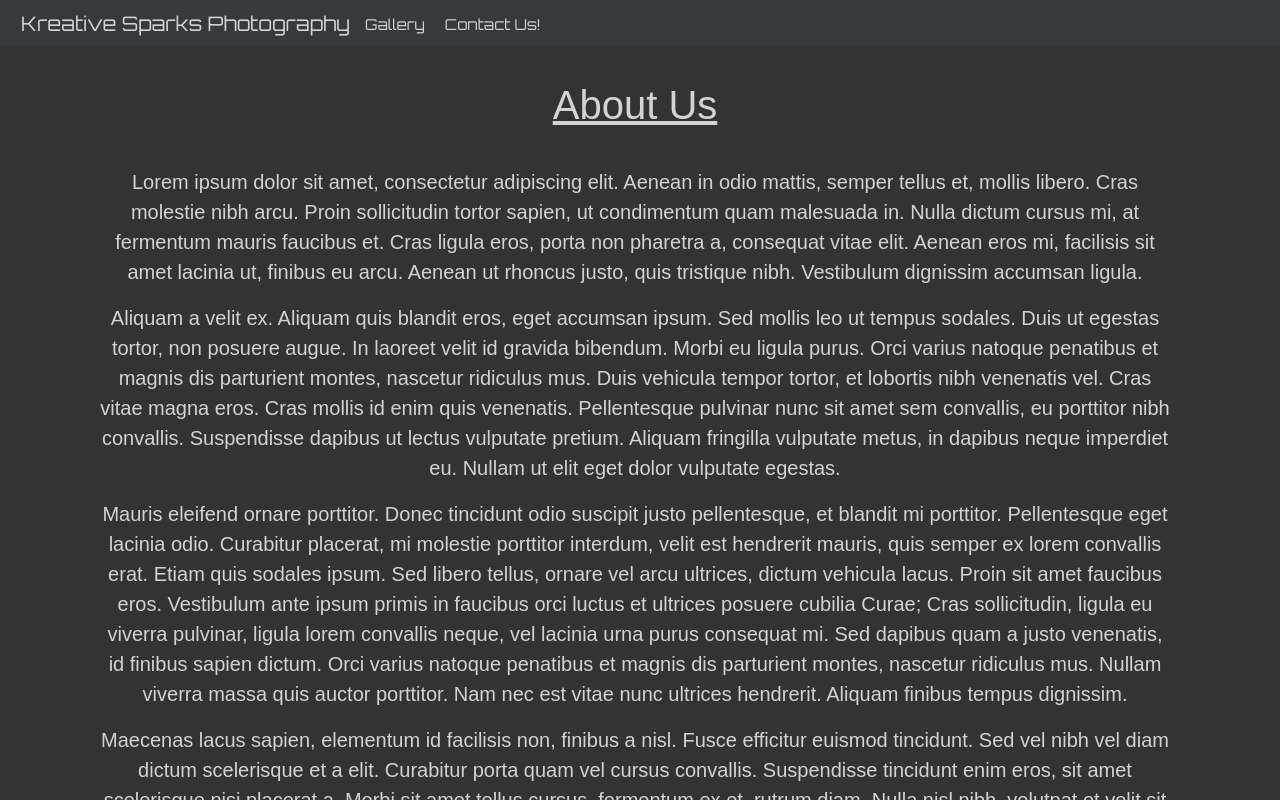
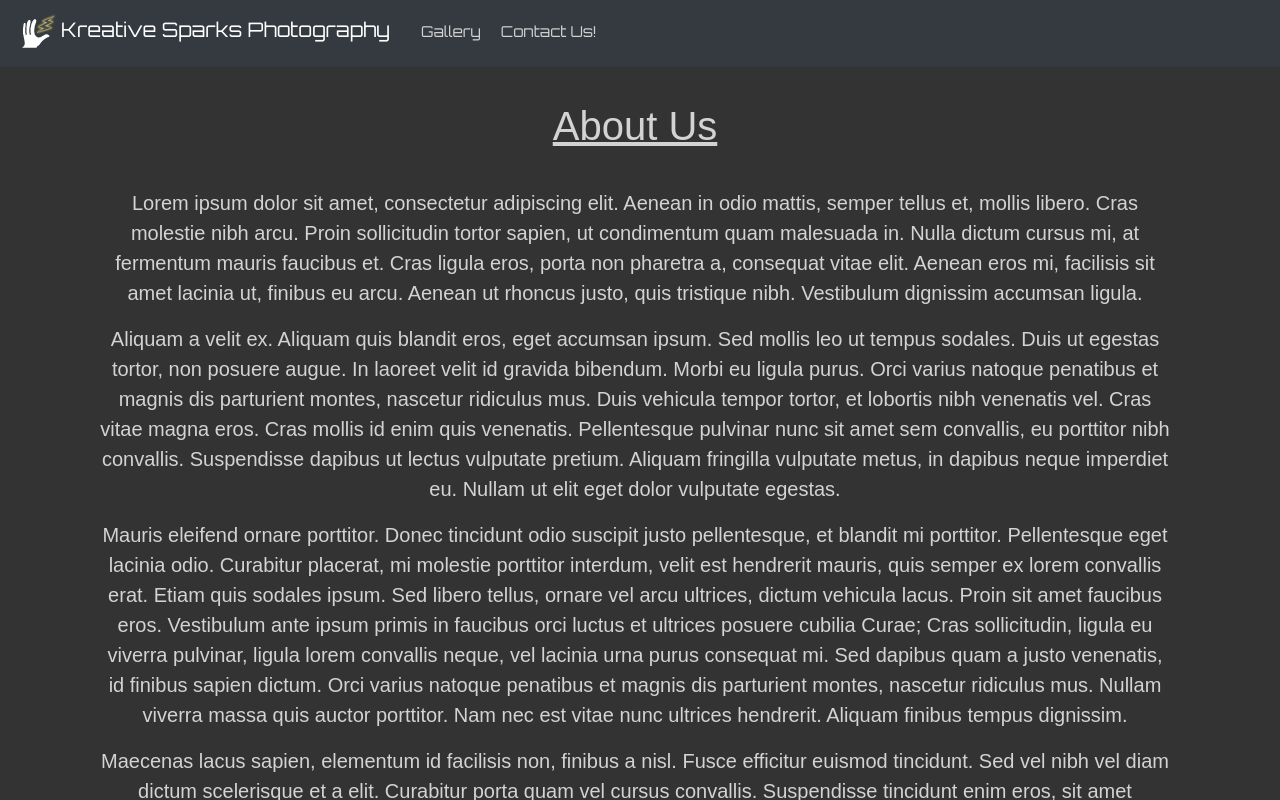
Before and after one commit to eponymz/kreativesparksphotography, a React (Create React App) app in the folder client/: page / in a window 1280 px wide. Shown: the top 800 px of the page. Built offline with nearby package versions, Linux system fonts and the light colour scheme; no server answers; a web font is replaced by a local one.

Commit message:
first presentable rough draft

```diff
--- a/client/public/index.html
+++ b/client/public/index.html
@@ -10,7 +10,7 @@
       homescreen on Android. See https://developers.google.com/web/fundamentals/engage-and-retain/web-app-manifest/
     -->
   <link rel="manifest" href="%PUBLIC_URL%/manifest.json">
-  <link rel="shortcut icon" href="%PUBLIC_URL%/favicon.ico">
+  <link rel="shortcut icon" href="%PUBLIC_URL%/bolt-spell-cast.png">
   <link href="https://fonts.googleapis.com/css?family=Lato|Monda|Orbitron" rel="stylesheet">
   <link rel="stylesheet" href="https://maxcdn.bootstrapcdn.com/bootstrap/4.0.0/css/bootstrap.min.css" integrity="sha384-Gn5384xqQ1aoWXA+058RXPxPg6fy4IWvTNh0E263XmFcJlSAwiGgFAW/dAiS6JXm"
     crossorigin="anonymous">
--- a/client/src/components/Header.js
+++ b/client/src/components/Header.js
@@ -6,6 +6,7 @@ import { Link } from 'react-router-dom';
 import '../css/Header.css';
 import '../css/GoogleBtn.css';
 import '../index.css';
+import kslogo from '../ks-logo.png';
 
 class Header extends Component {
   renderContent() {
@@ -41,7 +42,8 @@ class Header extends Component {
       <div id="header">
         <nav className="navbar sticky-top navbar-expand-lg navbar-dark bg-dark">
           <div>
-            <Link to="/" className="no-underline navbar-title">
+            <Link to="/" className="no-underline navbar-title navbar-brand">
+              <img style={{ paddingRight: '5px' }} src={kslogo} />
               Kreative Sparks Photography
             </Link>
             <Link to="/gallery" className="no-underline navbar-button">
```
Also changed, not shown: client/public/bolt-spell-cast.png (added), client/public/manifest.json, client/src/ks-logo.png (added).
